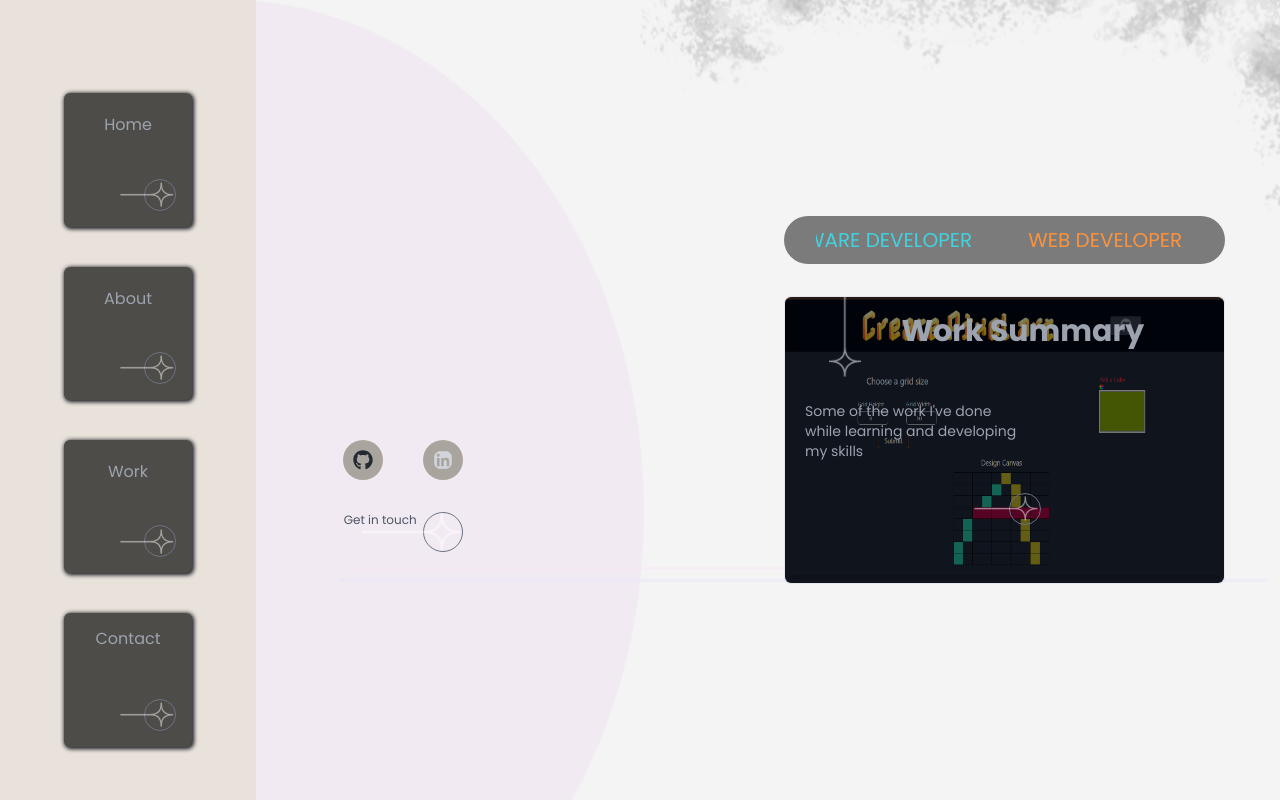
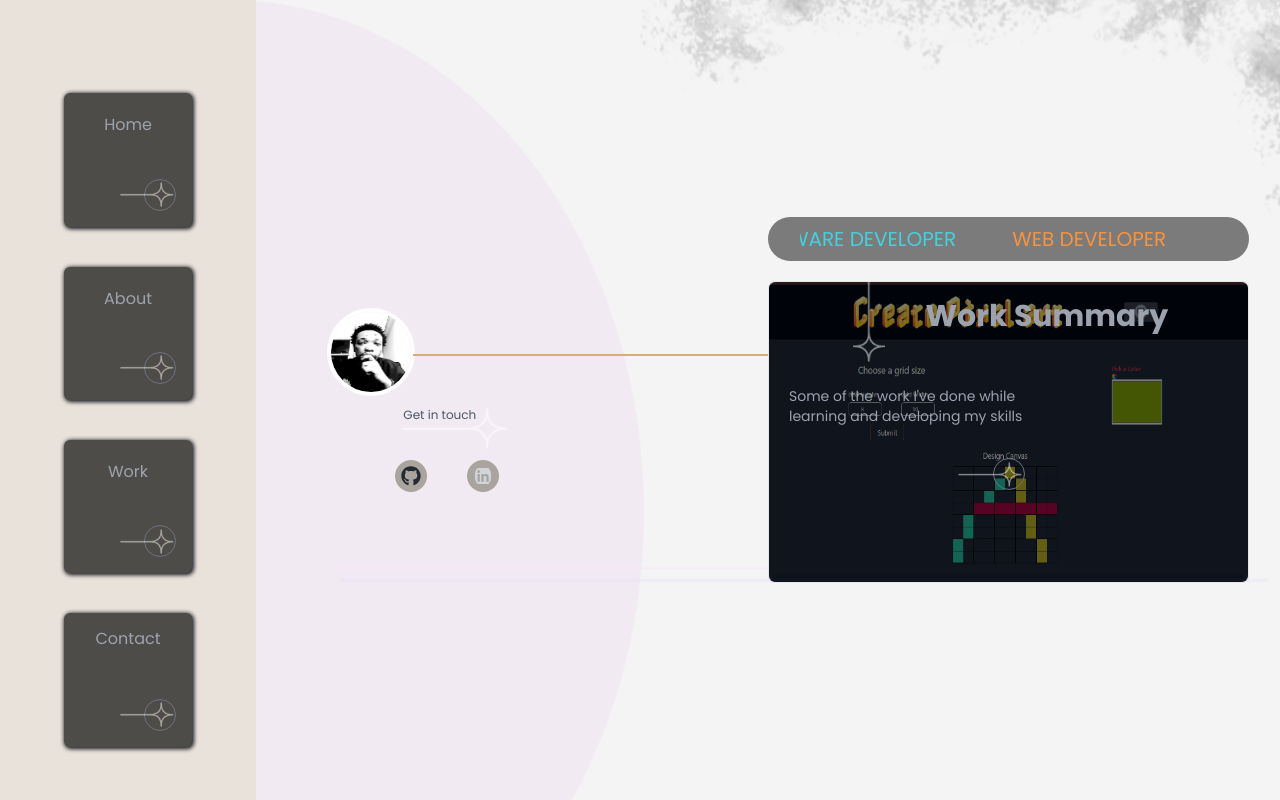
Before and after one commit to 23Mandla/portfolio, a React (Create React App) app: page / in a window 1280 px wide. Built offline with nearby package versions, Linux system fonts and the light colour scheme.

Commit message:
bug fixing

```diff
--- a/src/componets/Home/Home.js
+++ b/src/componets/Home/Home.js
@@ -12,7 +12,7 @@ import todo from "../../componets/assets/images/todo.png";
 import stokveel from "../../componets/assets/images/stokveel.png";
 import linkBtn from "../assets/images/link.png";
 import homeBg from "../assets/images/home-bg2.png";
-
+import mandla from "../assets/images/cartoon.png";
 
 const reducer = (state, action) => {
   switch (action.type) {
@@ -42,35 +42,36 @@ export default function Home() {
 
   return (
     <div
-      className="space-y-16 h-full w-full flex flex-col justify-center"
+      className="h-full w-full flex flex-col justify-center"
       style={{
         backgroundImage: `url(${homeBg})`,
         backgroundRepeat: "no repeat",
         backgroundSize: "cover",
       }}
     >
-
-      <div className="grid md:grid-cols-4 gap-8 w-[94%] m-auto p-6">
+      <div className="grid md:grid-cols-2 w-[94%] m-auto">
         <div
           ref={ref}
-          className="hidden md:grid gap-8 col-span-2  p-4 lg:p-8 text-[12px] lg:text-[14px] row-span-4 text-gray-600 order-last md:order-first"
+          className="hidden md:grid text-[12px] lg:text-[14px] text-gray-600 order-last md:order-first"
         >
+          <div className="relative flex items-end pl-10">
+            <div className="flex border-4 rounded-full border-white items-start justify-center">
+              <img src={mandla} alt="" className="w-20 h-20 rounded-full"/>
+            </div>
+            <div className="absolute bg-[#d3ad80] h-0.5 w-full bottom-10 left-[9em]">
 
-          <div className="flex mt-48 gap-10">
-            <div className="bg-[#a9a59e] h-10 w-10 flex items-center justify-center rounded-full hover:scale-110 transition-all">
-              <FaGithub className="text-xl text-[#242a31] cursor-pointer" />
-            </div>
-            <div className="bg-[#a9a59e] h-10 w-10 p-2 flex items-center justify-center rounded-full cursor-pointer  hover:scale-110 transition-all">
-              <FaLinkedin className="text-xl rounded-full text-gray-300" />
             </div>
           </div>
 
+          <div className="relative flex flex-col pt-8 items-center">
             <div
-              className={`relative ml-20 flex items-center border border-gray-500 w-10 h-10 rounded-full ${
+              className={`relative -left-10 -top-5 flex items-center w-10 h-10 rounded-full ${
                 hovered.link ? "link" : ""
               }`}
             >
-              <p className="absolute -left-20 -top-0.5 w-40 text-[12px]">Get in touch</p>
+              <p className="absolute -left-16 -top-0.5 w-40 text-[12px]">
+                Get in touch
+              </p>
               <img
                 src={linkBtn}
                 alt=""
@@ -78,8 +79,18 @@ export default function Home() {
                 style={{ transform: "rotate(270deg)" }}
               />
             </div>
+            <div className="-ml-40 -mt-2 flex gap-10 ">
+              <div className="bg-[#a9a59e] h-8 w-8 flex items-center justify-center rounded-full hover:scale-110 transition-all">
+                <FaGithub className="text-xl text-[#242a31] cursor-pointer" />
               </div>
-        <div className="col-span-2 rounded-full px-8 bg-[#7c7b7b] flex items-center justify-center overflow-hidden whitespace-nowrap">
+              <div className="bg-[#a9a59e] h-8 w-8 p-2 flex items-center justify-center rounded-full cursor-pointer  hover:scale-110 transition-all">
+                <FaLinkedin className="text-xl rounded-full text-gray-300" />
+              </div>
+            </div>
+          </div>
+        </div>
+        <div className="flex flex-col gap-5">
+          <div className="rounded-full px-8 bg-[#7c7b7b] flex items-center justify-center overflow-hidden whitespace-nowrap">
             <div className="inline-block w-full overflow-hidden ">
               <span className="inline-block animate-slide space-x-14 py-0 lg:py-2">
                 <p className="text-lg mb:text-xl inline-block text-[#42d2df]">
@@ -108,7 +119,8 @@ export default function Home() {
                 <h1 className="mt-4 text-3xl font-bold ">Work Summary</h1>
               </div>
               <p className="w-1/2 text-sm ml-5 mt-6">
-              Some of the work I've done while learning and developing my skills
+                Some of the work I've done while learning and developing my
+                skills
               </p>
               <div
                 className={`ml-56 mt-8 flex items-center border border-gray-500 w-8 h-8 rounded-full ${
@@ -161,5 +173,6 @@ export default function Home() {
           </div>
         </div>
       </div>
+    </div>
   );
 }
```
Lines whose indentation alone changed are shown as unchanged.
